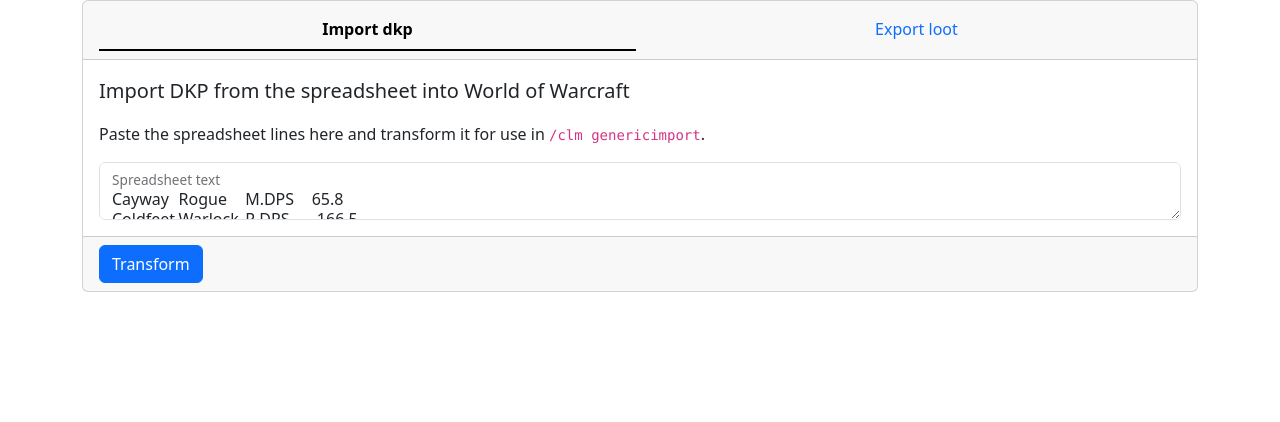
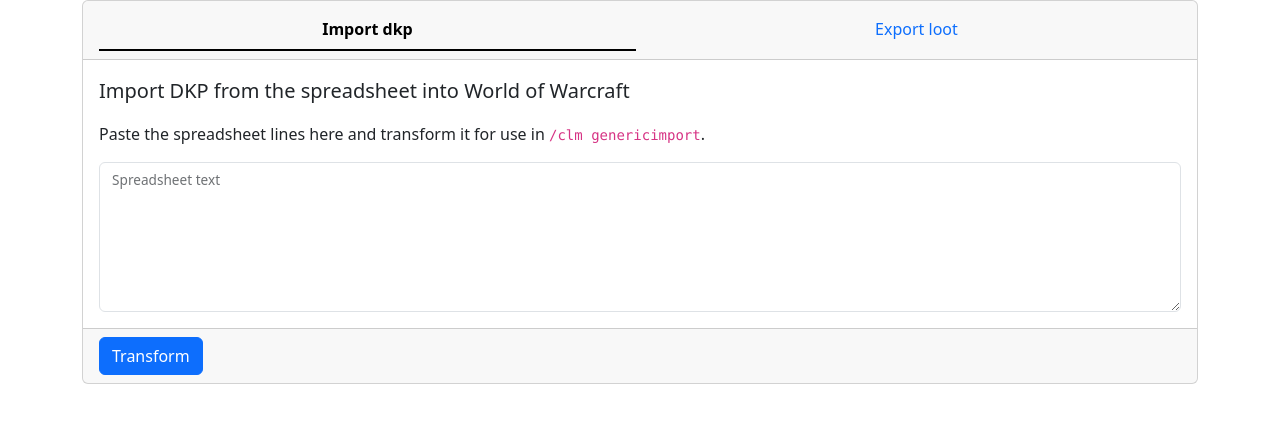
Before and after one commit to dukeofphilberg/dukeofphilberg.github.io, a plain HTML site: page index.html in a window 1280 px wide. Drawn offline with nearby package versions, Linux system fonts and the light colour scheme.

Commit message:
Add export Remove text on index.html

```diff
--- a/dkp.js
+++ b/dkp.js
@@ -46,7 +46,14 @@ const FIELD_NAMES = {
     "b":"Roll OS",
     "m":"Low",
     "l":"Standard"
-}
+};
+
+const BIDS = {
+    0: "ROLL MS/ROLL OS",
+    50: "LOW",
+    150: "MID",
+    300: "LL/HIGH"
+};
 
 function doWork() {
     if (document.getElementById("import-tab").classList.contains("active")) {
@@ -93,4 +100,12 @@ function doImport() {
 
 function doExport() {
     let textarea = document.getElementById("export-loot-textarea");
+    let output = [];
+
+    JSON.parse(textarea.value)["lootHistory"]["roster"][0]["lootHistory"]["item"].forEach(item => {
+        let date = new Date(item.timestamp * 1000);
+        output.push(`${item.player}\t${date.toLocaleDateString()}\t${item.name}\t${BIDS[item.points]}`);
+    });
+
+    textarea.value = output.join("\n");
 }
--- a/index.html
+++ b/index.html
@@ -37,39 +37,7 @@
                         <div class="row">
                             <div class="col-12">
                                 <div class="form-floating">
-                                    <textarea class="form-control" placeholder="Insert spreadsheet text here" id="import-dkp-textarea">Cayway	Rogue	M.DPS	65.8
-Coldfeet	Warlock	R.DPS	-166.5
-Dean	Mage	R.DPS	221.6
-Eramir	Priest	Healer	163.6
-Fotonygamma	Warlock	R.DPS	571.7
-Freekje	Warrior	M.DPS	338.3
-Holyfartz	Paladin	Tank	370.2
-Jeffie	Mage	R.DPS	230.1
-Krankater	Deathknight	M.DPS	297.2
-Lightborne	Priest	R.DPS	-69.5
-Liriela	Rogue	M.DPS	433.7
-Lohengrin	Warlock	R.DPS	460.7
-Nuít	Shaman	Healer	374.7
-Satie	Druid	R.DPS	288.0
-Saulos	Paladin	M.DPS	101.1
-Serennia	Rogue	M.DPS	57.0
-Servelan	Priest	Healer	319.1
-Sharilla	Priest	R.DPS	184.5
-Xedria	Druid	Healer	83.3
-Xxotrab	Paladin	Healer	781.9
-Zío	Hunter	R.DPS	396.9
-Detherogue	Rogue	M.DPS	476.8
-Enzadenino	Hunter	R.DPS	122.2
-Zoosi	Druid	M.DPS	16.6
-Kamori	Shaman	M.DPS	702.2
-Ambros	Shaman	R.DPS	305.0
-Renavatay	Paladin	Tank	602.3
-Daryi	Druid	R.DPS	468.5
-Xolotl	Shaman	R.DPS	316.4
-Maclevy	Paladin	Healer	305.6
-Nandruz	Deathknight	M.DPS	158.0
-Gnomalix	Mage	R.DPS	308.0
-Justtomass	Paladin	M.DPS	200.0</textarea>
+                                    <textarea class="form-control" style="height: 150px;" id="import-dkp-textarea"></textarea>
                                     <label for="import-dkp-textarea">Spreadsheet text</label>
                                 </div>
                             </div>
@@ -88,7 +56,7 @@ Justtomass	Paladin	M.DPS	200.0</textarea>
                         <div class="row">
                             <div class="col-12">
                                 <div class="form-floating">
-                                    <textarea class="form-control" placeholder="Import roster here" id="export-loot-textarea"></textarea>
+                                    <textarea class="form-control" style="height: 150px;" id="export-loot-textarea"></textarea>
                                     <label for="export-loot-textarea">CoreLootManager JSON string</label>
                                 </div>
                             </div>
```
